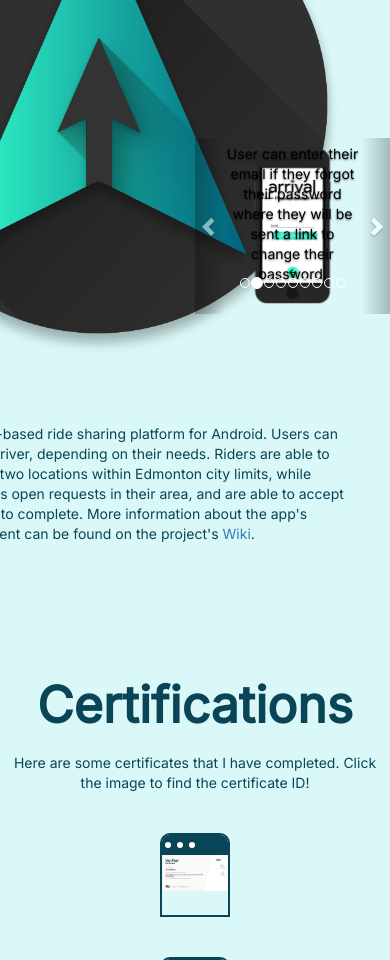
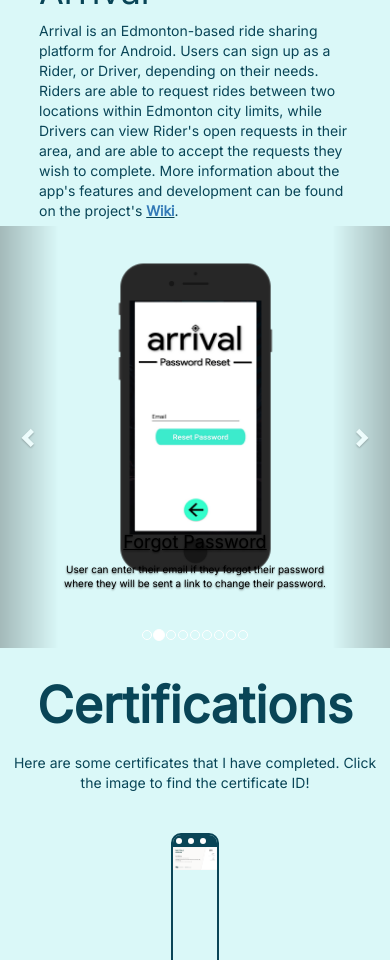
Before and after one commit to sirakradaa/Resume, a React (Create React App) app: page / in a window 390 px wide. Shown: the part 1040-2000 px from the top of the page. Built offline with nearby package versions, Linux system fonts and the light colour scheme.

Commit message:
Added responsiveness

```diff
--- a/src/components/about/About.jsx
+++ b/src/components/about/About.jsx
@@ -2,27 +2,27 @@
 import ARRIVAL from './../../images/arrival';
 
 const About = () => {
-    const Wiki = <a href={"https://github.com/CMPUT301W20T07/arrival/wiki"}>Wiki</a>
+    const Wiki = <a href={"https://github.com/CMPUT301W20T07/arrival/wiki"} target="_blank" rel="noreferrer">Wiki</a>
   return (
     <div className="a">
         <div className="a-left">
             <div className="a-card">
                 <img src={ ARRIVAL.Arrival } alt="" className="a-Arrival" />
-                <h1 classname="a-title">Arrival</h1>
+                <h1 className="a-title">Arrival</h1>
                 <p>Arrival is an Edmonton-based ride sharing platform for Android.
                 Users can sign up as a Rider, or Driver, depending on their needs.
                 Riders are able to request rides between two locations within
                 Edmonton city limits, while Drivers can view Rider's open
                 requests in their area, and are able to accept the requests
                 they wish to complete. More information about the app's
-                features and development can be found on the project's {Wiki}.
+                features and development can be found on the project's <strong><u>{Wiki}</u></strong>.
                 </p>
             </div>
         </div>
         <div className="a-right">
             <div id="myCarousel" className="carousel slide" data-ride="carousel">
-            <ol class="carousel-indicators">
-                <li data-target="#myCarousel" data-slide-to="0" class="active"></li>
+            <ol className="carousel-indicators">
+                <li data-target="#myCarousel" data-slide-to="0" className="active"></li>
                 <li data-target="#myCarousel" data-slide-to="1"></li>
                 <li data-target="#myCarousel" data-slide-to="2"></li>
                 <li data-target="#myCarousel" data-slide-to="3"></li>
@@ -33,91 +33,91 @@
                 <li data-target="#myCarousel" data-slide-to="8"></li>
             </ol>
             <div className="carousel-inner">
-                <div class="item active">
+                <div className="item active">
                 <img src={ ARRIVAL.Arrival1 } alt="" className="a-arrival1-9" />
-                <div class="carousel-caption">
-                <h4>Edit Account</h4>
-                <h4>Make changes to email and password.</h4>
+                <div className="carousel-caption">
+                <h4 className="carousel-header">Edit Account</h4>
+                <h4>Make changes to a users email and password.</h4>
                 </div>
                 </div>
 
-                <div class="item">
+                <div className="item">
                 <img src={ ARRIVAL.Arrival2 } alt="" className="a-arrival1-9" />
-                <div class="carousel-caption">
-                <h4>Forgot Password</h4>
+                <div className="carousel-caption">
+                <h4 className="carousel-header">Forgot Password</h4>
                 <p>User can enter their email if they forgot their
                     password where they will be sent a link to change their password.</p>
                 </div>
                 </div>
 
-                <div class="item">
+                <div className="item">
                 <img src={ ARRIVAL.Arrival3 } alt="" className="a-arrival1-9" />
-                <div class="carousel-caption">
-                <h4>Notifications</h4>
+                <div className="carousel-caption">
+                <h4 className="carousel-header">Notifications</h4>
                 <p>The rider gets notified when
                 a driver accepts their request.</p>
                 </div>
                 </div>
 
-                <div class="item">
+                <div className="item">
                 <img src={ ARRIVAL.Arrival4 } alt="" className="a-arrival1-9" />
-                <div class="carousel-caption">
-                <h4>Geolocation</h4>
+                <div className="carousel-caption">
+                <h4 className="carousel-header">Geolocation</h4>
                 <p>Identifies user's current location.</p>
                 </div>
                 </div>
 
-                <div class="item">
+                <div className="item">
                 <img src={ ARRIVAL.Arrival5 } alt="" className="a-arrival1-9" />
-                <div class="carousel-caption">
-                <h4>Offline</h4>
+                <div className="carousel-caption">
+                <h4 className="carousel-header">Offline</h4>
                 <p>Users can see the current request while offline.</p>
                 </div>
                 </div>
 
-                <div class="item">
+                <div className="item">
                 <img src={ ARRIVAL.Arrival6 } alt="" className="a-arrival1-9"/>
-                <div class="carousel-caption">
-                <h4>Cancel Ride</h4>
+                <div className="carousel-caption">
+                <h4 className="carousel-header">Cancel Ride</h4>
                 <p>Riders can cancel a request
                 before they are picked up.</p>
                 </div>
                 </div>
 
-                <div class="item">
+                <div className="item">
                 <img src={ ARRIVAL.Arrival7 } alt="" className="a-arrival1-9" />
-                <div class="carousel-caption">
-                <h4>In-App Payment</h4>
+                <div className="carousel-caption">
+                <h4 className="carousel-header">In-App Payment</h4>
                 <p>Riders can pay with QR bucks by
                 having the driver scan the QR code.</p>
                 </div>
                 </div>
 
-                <div class="item">
+                <div className="item">
                 <img src={ ARRIVAL.Arrival8 } alt="" className="a-arrival1-9" />
-                <div class="carousel-caption">
-                <h4>Rating</h4>
+                <div className="carousel-caption">
+                <h4 className="carousel-header">Rating</h4>
                 <p>Riders can anonymously rate
                 the driver at the end of the ride.</p>
                 </div>
                 </div>
 
-                <div class="item">
+                <div className="item">
                 <img src={ ARRIVAL.Arrival9 } alt="" className="a-arrival1-9"/>
-                <div class="carousel-caption">
-                <h4>Ride History</h4>
+                <div className="carousel-caption">
+                <h4 className="carousel-header">Ride History</h4>
                 <p>The user can view their ride
                 history from the handy navigation menu.</p>
                 </div>
                 </div>
             </div>
-            <a class="left carousel-control" href="#myCarousel" data-slide="prev">
-                <span class="glyphicon glyphicon-chevron-left"></span>
-                <span class="sr-only">Previous</span>
+            <a className="left carousel-control" href="#myCarousel" data-slide="prev">
+                <span className="glyphicon glyphicon-chevron-left"></span>
+                <span className="sr-only">Previous</span>
             </a>
-            <a class="right carousel-control" href="#myCarousel" data-slide="next">
-                <span class="glyphicon glyphicon-chevron-right"></span>
-                <span class="sr-only">Next</span>
+            <a className="right carousel-control" href="#myCarousel" data-slide="next">
+                <span className="glyphicon glyphicon-chevron-right"></span>
+                <span className="sr-only">Next</span>
             </a>
             </div>
         </div>
--- a/src/components/about/about.css
+++ b/src/components/about/about.css
@@ -6,7 +6,7 @@
 }
 
 .a-left{
-    flex:1;
+    flex: 1;
     display: flex;
     align-items: center;
     justify-content: center;
@@ -22,7 +22,7 @@
 
 .a-card{
     height: 500px;
-    width: 500px;
+    width: 26vw;
     border-radius: 30px;
     position: absolute;
     top: 50px;
@@ -33,11 +33,15 @@
 }
 
 .a-Arrival{
-    width: 100%;
-    height: auto;
+    width: 25vw;
+    height: 25vw;
     left: 0px;
     right: 0px;
     overflow: hidden;
+}
+
+.carousel-inner{
+    height: 47vw;
 }
 
 .a-arrival1-9{
@@ -53,6 +57,67 @@
 
 .carousel-caption {
     bottom: 0px;
+    margin-bottom: -7%;
     color: black;
 
 }
+
+.carousel-indicators{
+    margin-bottom: -2%;
+    color: black;
+}
+
+.active{
+    color: black;
+}
+
+.carousel-header{
+    text-decoration: underline;
+}
+
+@media screen and (max-width:480px){
+    .a{
+      flex-direction: column;
+      width: 100%;
+    }
+
+    .a-left{
+        flex: 1;
+        display: flex;
+        align-items: center;
+        justify-content: center;
+        position: relative;
+        height: 100%;
+        background-color: rgb(218, 248, 248);
+    }
+
+    .a-card{
+        height: 500px;
+        width: 80vw;
+        border-radius: 30px;
+    }
+
+    .a-right{
+        flex: 1;
+        overflow: hidden;
+    }
+
+    .carousel.slide{
+        flex: 1;
+        display: flex;
+        align-items: center;
+        justify-content: center;
+        position: relative;
+        height: 100%;
+    }
+
+    .carousel-caption {
+        font-size: 10px;
+        color: black;
+
+    }
+
+    .carousel-inner{
+        height: 100vw;
+    }
+  }
--- a/src/components/intro/intro.css
+++ b/src/components/intro/intro.css
@@ -29,11 +29,6 @@
   .i-intro {
     font-size: 30px;
     font-weight: 300;
-    color: #094557;
-  }
-
-  .i-name {
-    font-size: 60px;
     color: #1F5673;
   }
 
@@ -44,6 +39,7 @@
 
   .i-title-wrapper {
     height: 100%;
+    font-size: 11vw;
     animation: move 10s ease-in-out infinite alternate;
   }
 
@@ -64,7 +60,7 @@
 
   .i-title-item {
     height: 50px;
-    font-size: 30px;
+    font-size: 1.5vw;
     font-weight: bold;
     display: flex;
     align-items: center;
--- a/src/components/product/product.css
+++ b/src/components/product/product.css
@@ -1,6 +1,6 @@
 .p{
     width: 30%;
-    height: 29vh;
+    height: 15vw;
     margin: 20px 150px;
     border: 2px solid #094557;
     border-radius: 10px 10px 0px 0px;
@@ -29,8 +29,11 @@
 
 @media screen and (max-width:480px) {
     .p{
-        width: 100%;
-        height: 10vh;
+        width: 100vw;
+        height: 55vw;
     }
 
+    .p-browser{
+        height: 3vw;
+    }
 }
--- a/src/components/productList/productList.css
+++ b/src/components/productList/productList.css
@@ -23,7 +23,7 @@
 }
 
 .pl-list{
-    width: 100%;
+    width: 89vw;
     display: flex;
     flex-wrap: wrap;
     justify-content: space-between;
@@ -38,4 +38,5 @@
     .pl-texts{
         width: 100%;
     }
+
 }
```
Also changed, not shown: src/images/edx1.png, src/images/edx2.png.
